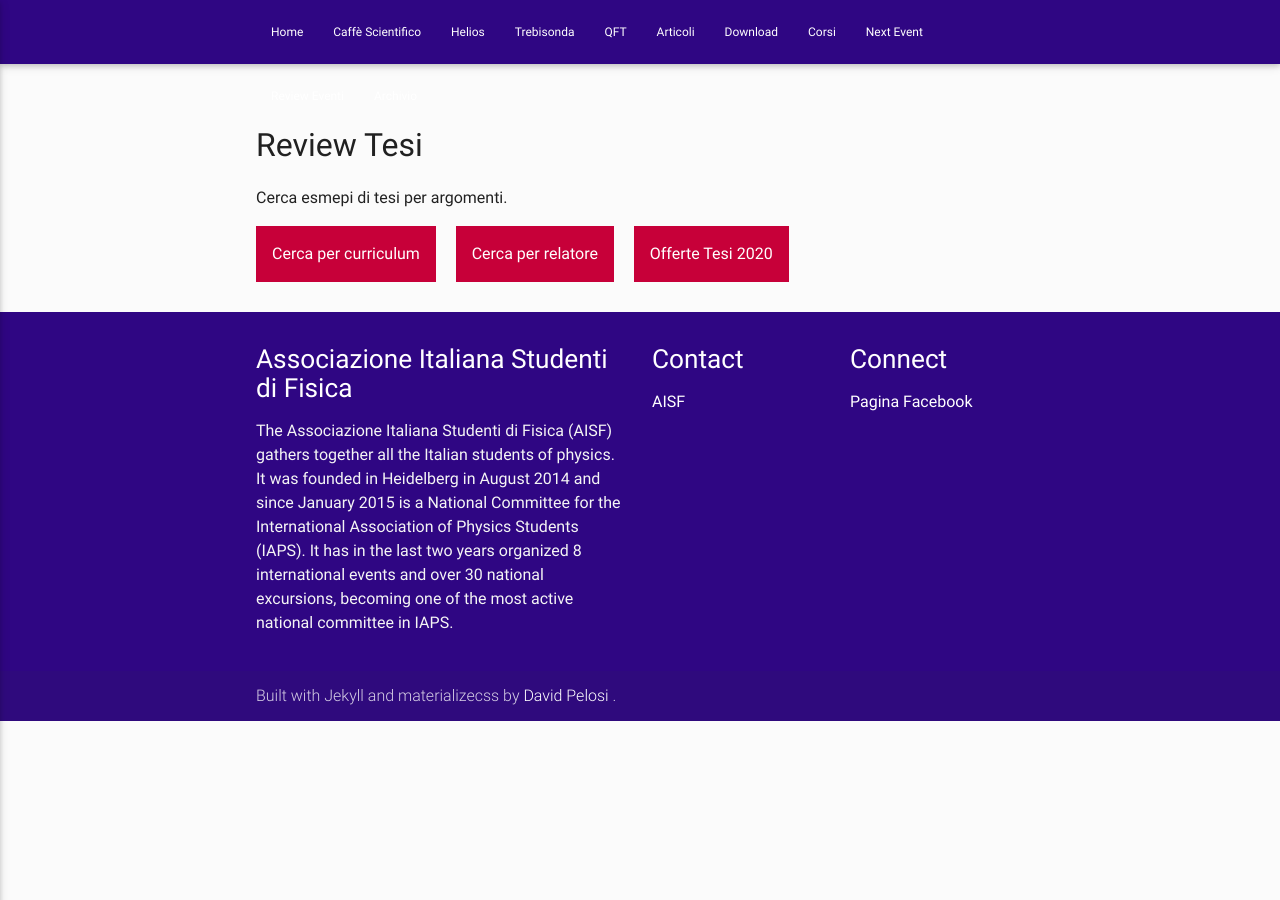
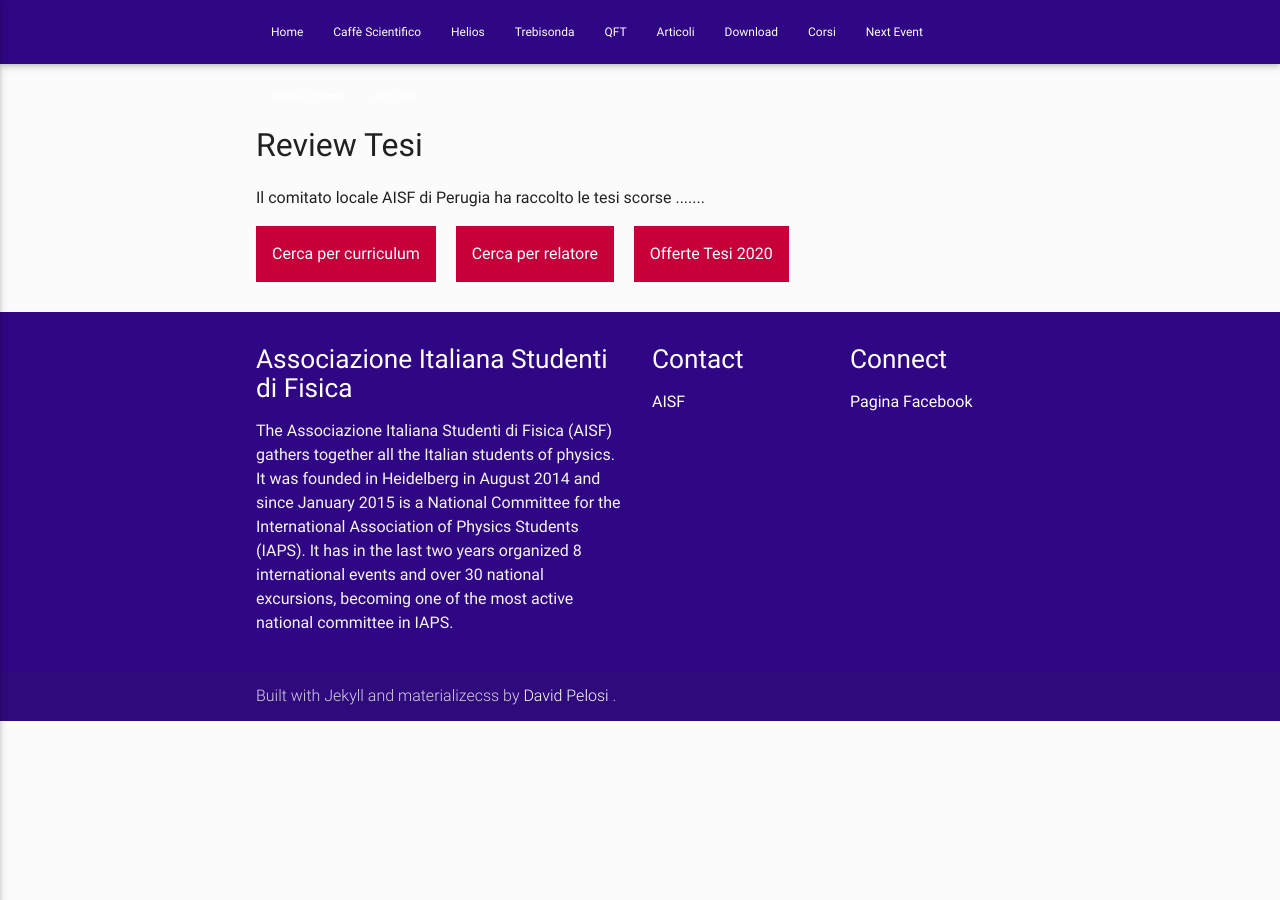
Before and after one commit to ai-sf/aisf_perugia, a Jekyll site: the page built from Tesi.html, in a window 1280 px wide. Built offline with Jekyll 4.4.1, drawn with Linux system fonts in a browser that asks for light colours; nearby versions of some CDN libraries.

Commit message:
Update Tesi.html

```diff
--- a/Tesi.html
+++ b/Tesi.html
@@ -49,7 +49,7 @@
 <body>
 
 <h2>Review Tesi</h2>
-<p>Cerca esmepi di tesi per argomenti.</p>
+<p>Il comitato locale AISF di Perugia ha raccolto le tesi scorse .......</p>
 
 <div class="miodropdown">
   <button class="miodropbtn">Cerca per curriculum</button>
```
